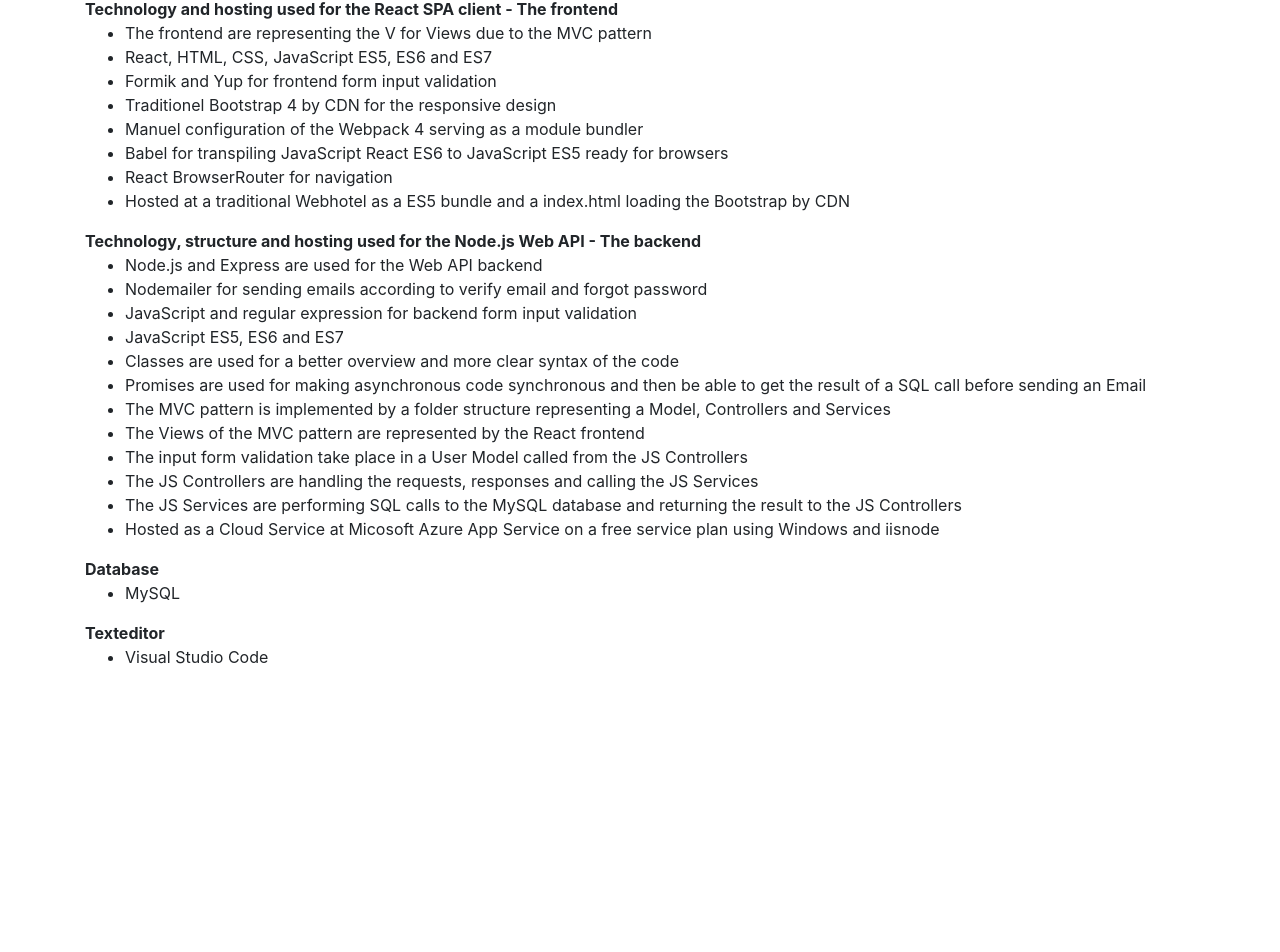
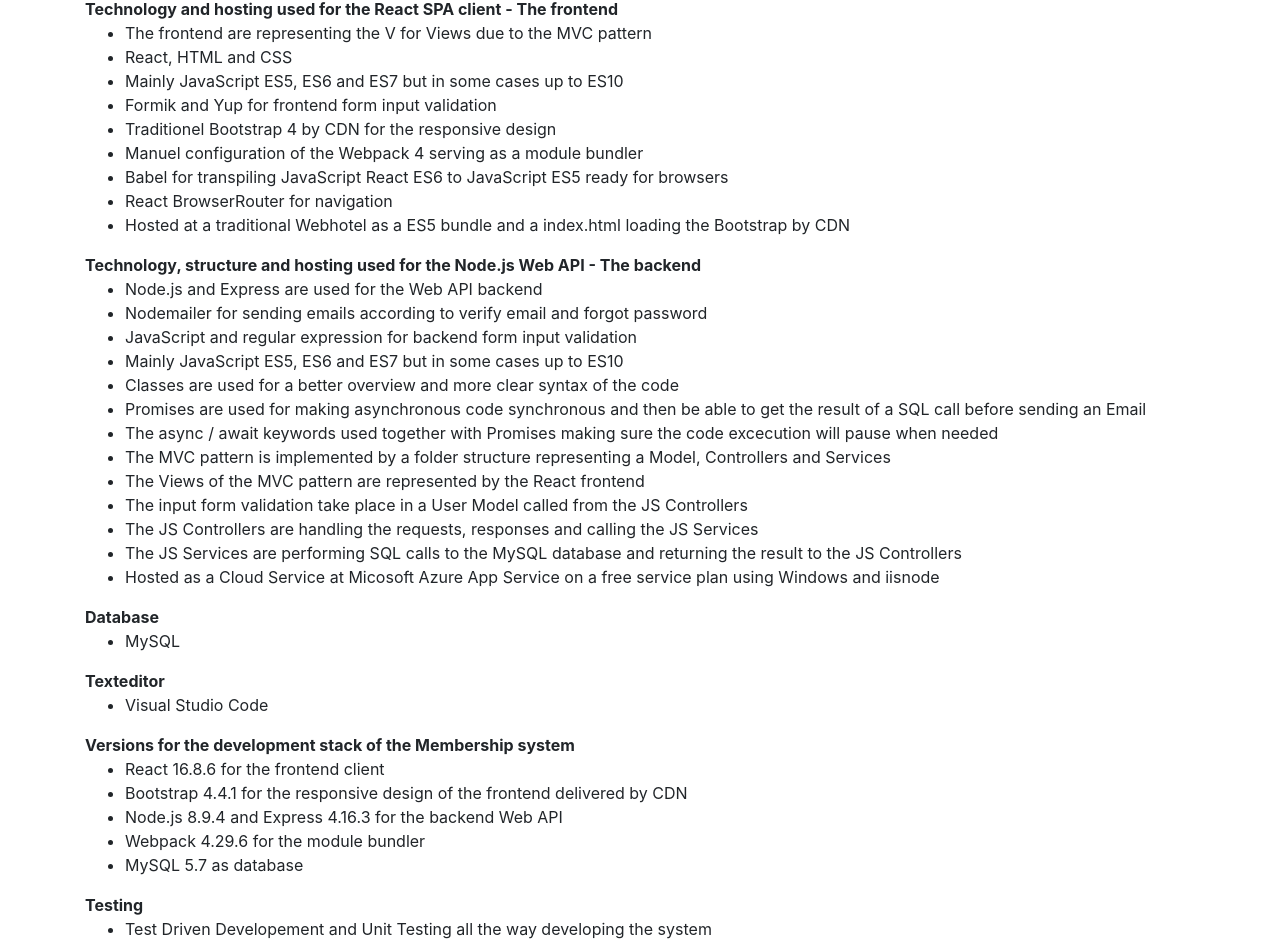
Before and after one commit to persteenolsen/react-spa-users-client, a React app: page /about in a window 1280 px wide. Shown: the part 533-1485 px from the top of the page. Before the commit the page ends 1218 px from the top, so only its background shows below. Built offline with nearby package versions, Linux system fonts and the light colour scheme; what config would draw is missing.

Commit message:
Added more description of the system to the AboutPage

```diff
--- a/src/AboutPage/AboutPage.jsx
+++ b/src/AboutPage/AboutPage.jsx
@@ -56,7 +56,8 @@
                <b>Technology and hosting used for the React SPA client - The frontend</b>
                <ul>
 				<li>The frontend are representing the V for Views due to the MVC pattern</li>
-                <li>React, HTML, CSS, JavaScript ES5, ES6 and ES7</li>
+                <li>React, HTML and CSS</li>
+				<li>Mainly JavaScript ES5, ES6 and ES7 but in some cases up to ES10</li>
 				<li>Formik and Yup for frontend form input validation</li>
                 <li>Traditionel Bootstrap 4 by CDN for the responsive design</li>
 	            <li>Manuel configuration of the Webpack 4 serving as a module bundler</li>
@@ -70,9 +71,12 @@
                <li>Node.js and Express are used for the Web API backend</li>
 			   <li>Nodemailer for sending emails according to verify email and forgot password</li>
 			   <li>JavaScript and regular expression for backend form input validation</li>
-		       <li>JavaScript ES5, ES6 and ES7</li>
+		       <li>Mainly JavaScript ES5, ES6 and ES7 but in some cases up to ES10</li>
 			   <li>Classes are used for a better overview and more clear syntax of the code</li>
-			   <li>Promises are used for making asynchronous code synchronous and then be able to get the result of a SQL call before sending an Email</li>
+			   <li>Promises are used for making asynchronous code synchronous and then be
+				   able to get the result of a SQL call before sending an Email</li>
+			   <li>The async / await keywords used together with Promises making sure the code
+				   excecution will pause when needed </li>
 			   <li>The MVC pattern is implemented by a folder structure representing a Model, Controllers and Services</li>
 			   <li>The Views of the MVC pattern are represented by the React frontend</li>
 			   <li>The input form validation take place in a User Model called from the JS Controllers</li>
@@ -81,15 +85,31 @@
                <li>Hosted as a Cloud Service at Micosoft Azure App Service on a free service plan using Windows and iisnode</li>
               </ul>
 
-		      <b>Database</b>
-		      <ul>
+		     <b>Database</b>
+		     <ul>
 		       <li>MySQL</li>
-		      </ul>
+		     </ul>
+
 
 		     <b>Texteditor</b>
 		     <ul>
               <li>Visual Studio Code</li>
              </ul>
+
+			 <b>Versions for the development stack of the Membership system</b>
+		     <ul>
+              <li>React 16.8.6 for the frontend client</li>
+			  <li>Bootstrap 4.4.1 for the responsive design of the frontend delivered by CDN</li>
+			  <li>Node.js 8.9.4 and Express 4.16.3 for the backend Web API</li>
+			  <li>Webpack 4.29.6 for the module bundler</li>
+			  <li>MySQL 5.7 as database</li>
+             </ul>
+
+			 <b>Testing</b>
+		      <ul>
+		       <li>Test Driven Developement and Unit Testing all the way developing the system</li>
+		     </ul>
+
 
            </div>
 
```
